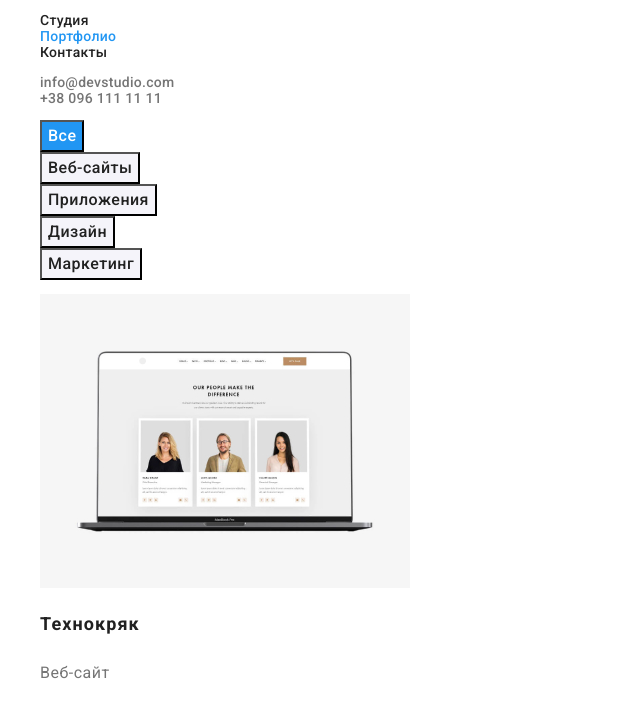
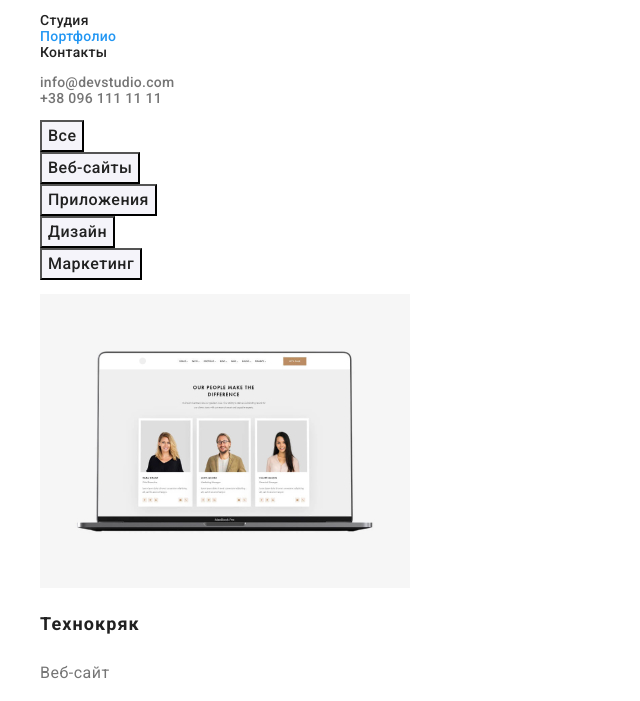
Before and after one commit to antony-krava/goit-markup-hw-02, a plain HTML site: page portfolio.html in a window 1280 px wide. Shown: the part 33-734 px from the top of the page, without its empty margins (0-640 px from the left). Drawn offline with nearby package versions, Linux system fonts and the light colour scheme.

Commit message:
Removing unnecessary classes
Удален лишний класс на странице портфолио

```diff
--- a/portfolio.html
+++ b/portfolio.html
@@ -55,9 +55,7 @@
       <section class="portfolio-section">
         <h1 hidden>Портфолио</h1>
         <ul class="btn-list list">
-          <li>
-            <button class="filter-btn active-btn" type="button">Все</button>
-          </li>
+          <li><button class="filter-btn" type="button">Все</button></li>
           <li><button class="filter-btn" type="button">Веб-сайты</button></li>
           <li><button class="filter-btn" type="button">Приложения</button></li>
           <li><button class="filter-btn" type="button">Дизайн</button></li>
```
